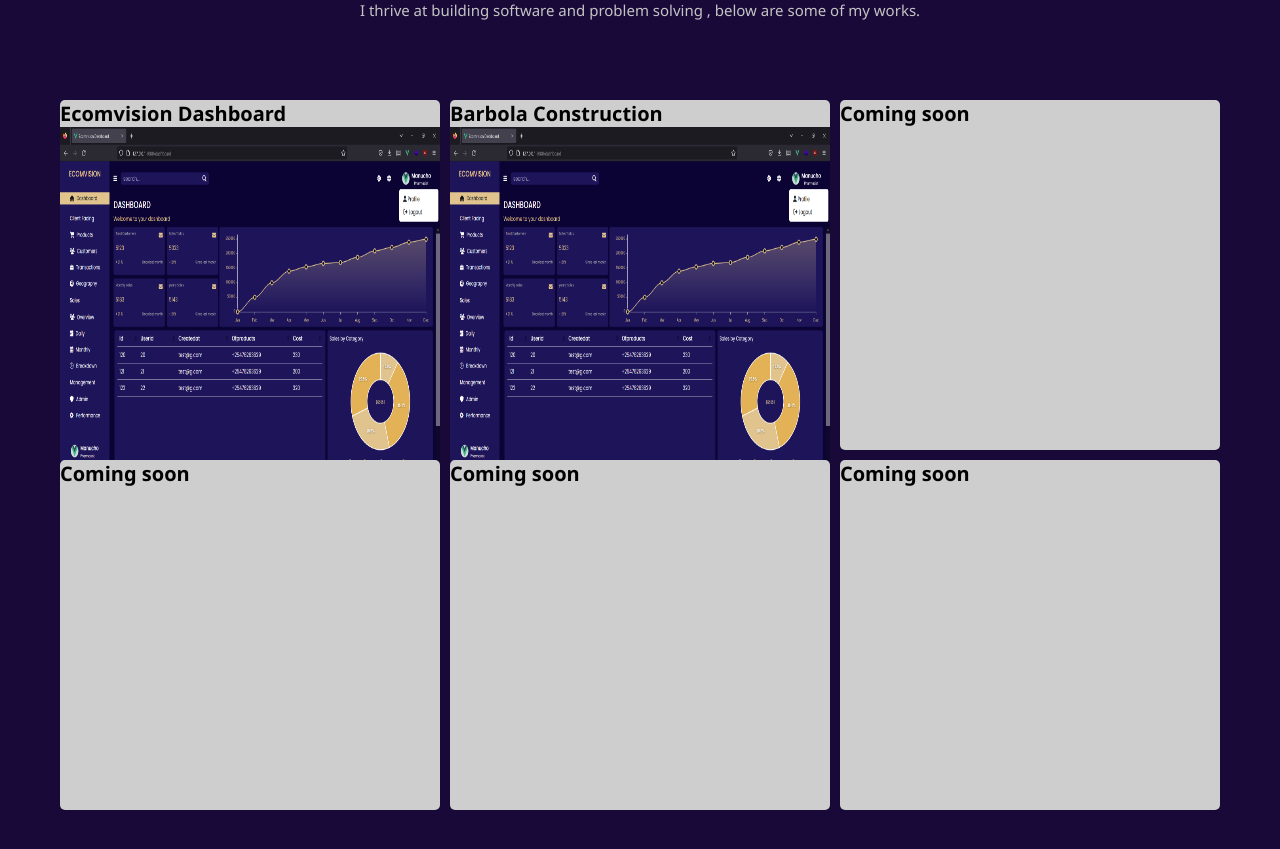
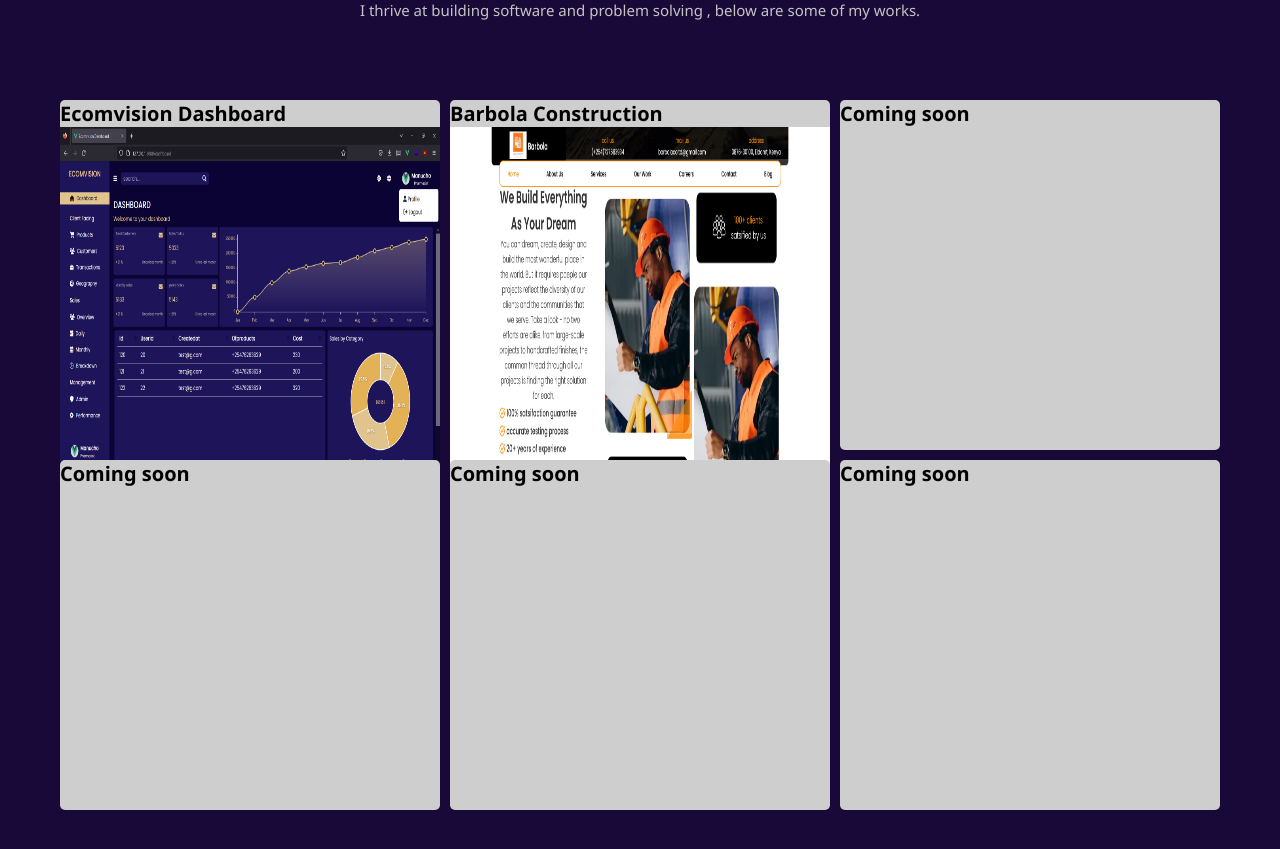
Before and after one commit to manucho254/Portfolio-App, a Vue app: page /#/ in a window 1280 px wide. Shown: the part 1740-2589 px from the top of the page. Built offline with nearby package versions, Linux system fonts and the light colour scheme.

Commit message:
updates to projects image

```diff
--- a/src/views/ProjectsView.vue
+++ b/src/views/ProjectsView.vue
@@ -10,7 +10,7 @@
           link: "https://ecomvisiondashboard.netlify.app/",
         },
         {
-          image: require("../assets/images/ecomvision.png"),
+          image: require("../assets/images/barbola.png"),
           name: "Barbola Construction",
           link: "https://www.barbola.org",
         },
```
